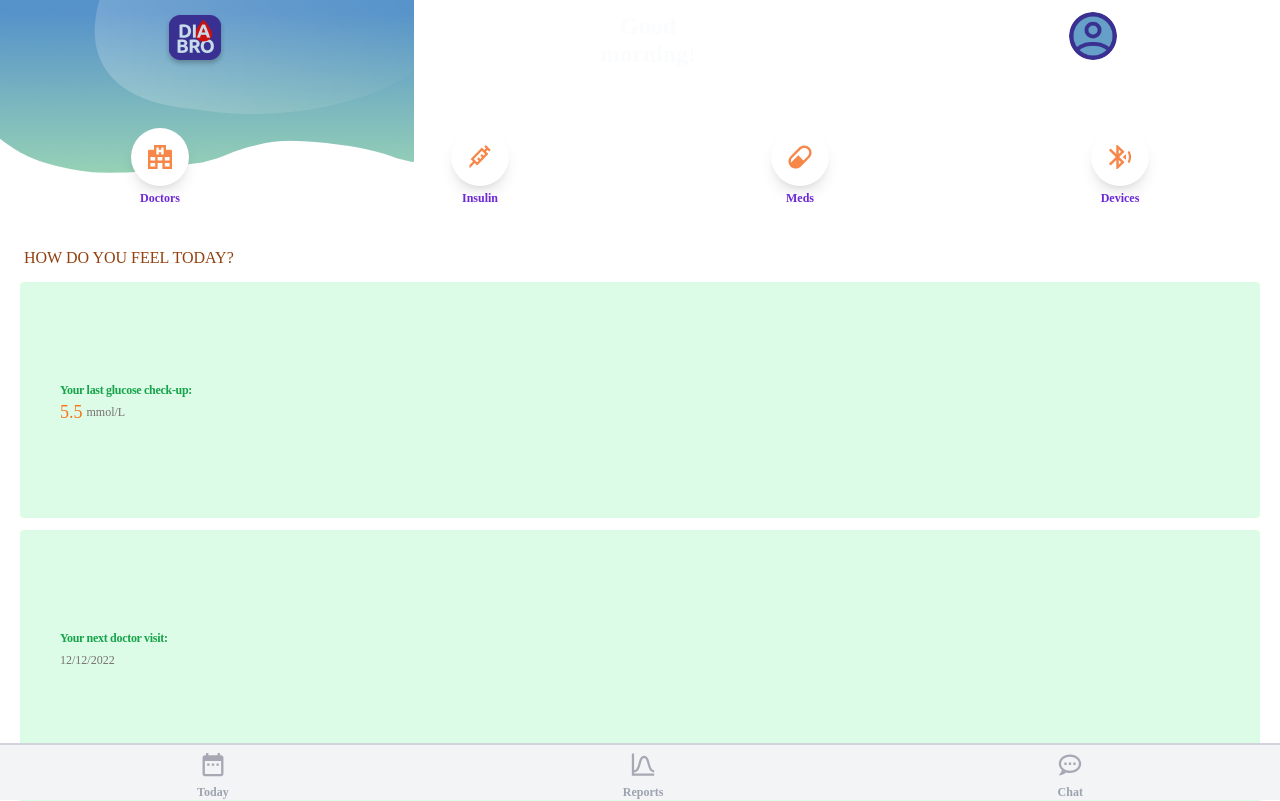
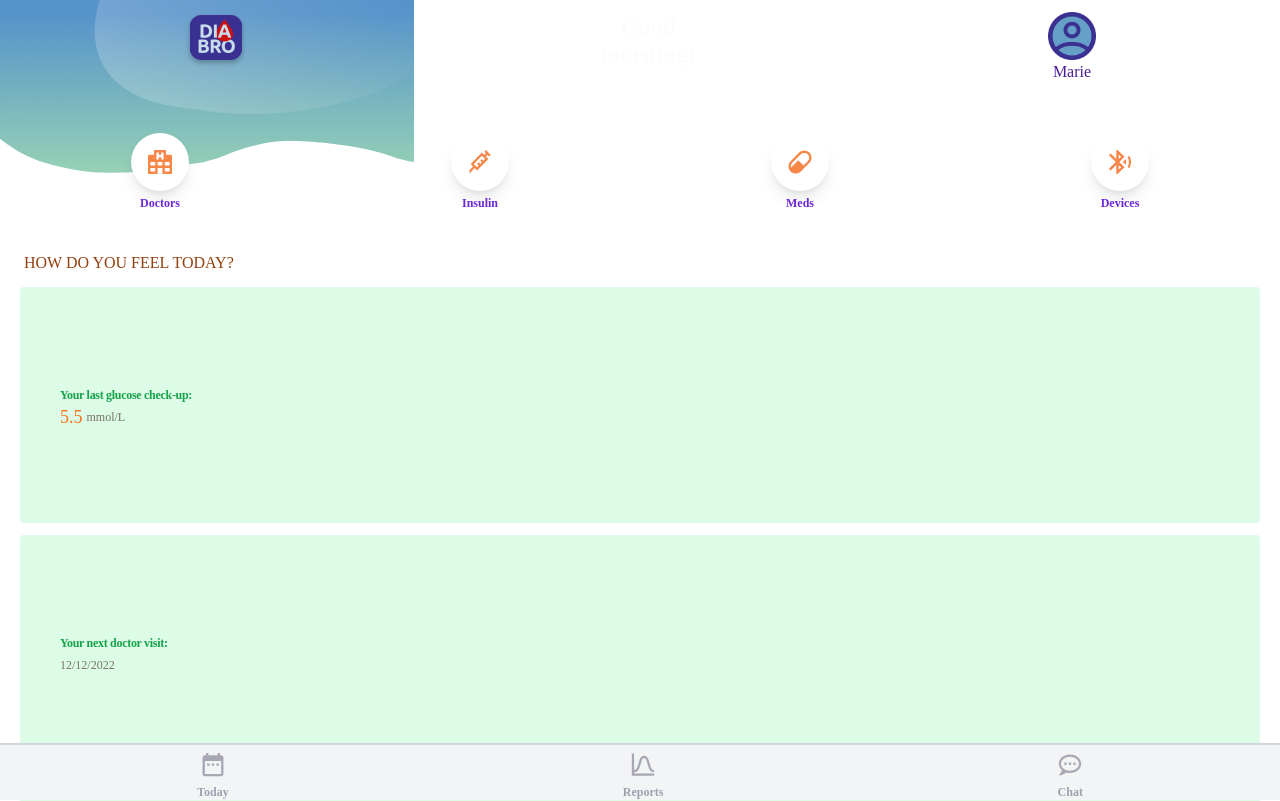
Before and after one commit to elisemax/client, a React (Create React App) app: page / in a window 1280 px wide. Shown: the top 801 px of the page. Built offline with nearby package versions, Linux system fonts and the light colour scheme.

Commit message:
add banner

```diff
--- a/src/components/app/App.tsx
+++ b/src/components/app/App.tsx
@@ -6,11 +6,9 @@ import AppBanner from '../appBanner/appBanner';
 function App(){
   return (<>
     <AppBanner/>
-        <div className='pt-32'>
         <MenuTop/>
           <Content/>
         <MenuBot/>
-      </div>
      </>
   );
 }
--- a/src/components/appBanner/appBanner.tsx
+++ b/src/components/appBanner/appBanner.tsx
@@ -4,14 +4,16 @@ import icon from '../../resource/User-icon.png';
 const AppBanner = () => {
     return (
         <div className="mx-auto max-w-7xl sm:px-6 lg:px-8 ">
-            <div className="absolute inset-0 bg-[url('resource/background.png')] bg-no-repeat -z-10">
-                <div className='flex justify-around content-center flex-row pt-3'>
+            <div className="absolute inset-0 bg-[url('resource/background.png')] bg-no-repeat -z-10"></div>
+                <div className='flex justify-around content-center flex-row pt-3 pb-16'>
                     <div><img src={logo} alt="logo" /></div>
                     <h1 className='text-2xl leading-7 ml-12 mr-12 font-semibold text-slate-50/60 text-center'>Good<br />morning!</h1>
-                    <div className="inline-block h-12 w-12 overflow-hidden rounded-full bg-gray-100">
+                    <div className="h-12 w-12">
                         <img src={icon} alt="icon" />
+                        <div className='text-center text-violet-900'>
+                            Marie
+                        </div>
                     </div>
-                </div>
             </div>
         </div>);
 }
```
